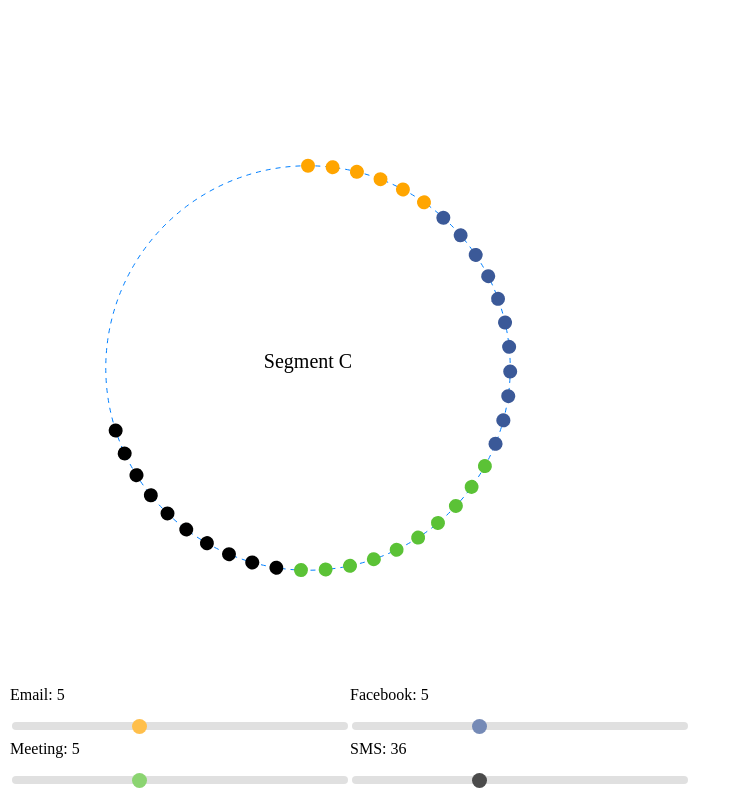
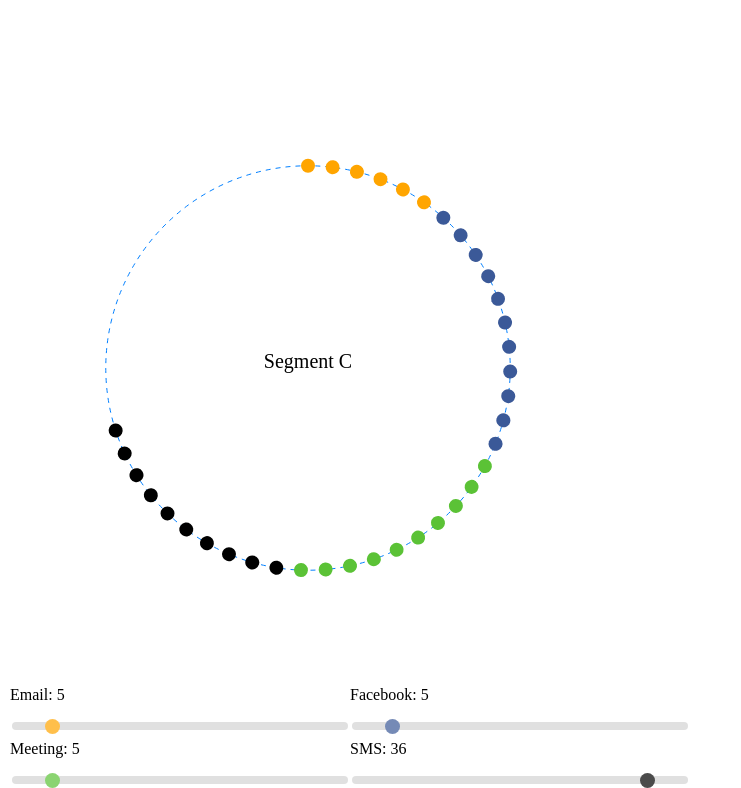
Before and after one commit to hiteshtare/d3js-customer-journey, a plain HTML site: page index.html in a window 1280 px wide. Shown: the part 540-1328 px from the top of the page, without its empty margins (0-741 px from the left). Drawn offline with nearby package versions, Linux system fonts and the light colour scheme.

Commit message:
OMNI-6101: Initialise values for All Sliders

```diff
--- a/index.html
+++ b/index.html
@@ -10,21 +10,21 @@
 		<div class="row">
 			<div class="column">
 				<p>Email: <span id="spanEmail"></span></p>
-				<input type="range" min="1" max="25" value="10" class="slider rangeEmail" id="rangeEmail">
+				<input type="range" min="1" max="40" value="10" class="slider rangeEmail" id="rangeEmail">
 			</div>
 			<div class="column">
 				<p>Facebook: <span id="spanFacebook"></span></p>
-				<input type="range" min="1" max="25" value="10" class="slider rangeFacebook" id="rangeFacebook">
+				<input type="range" min="1" max="40" value="10" class="slider rangeFacebook" id="rangeFacebook">
 			</div>
 		</div>
 		<div class="row">
 			<div class="column">
 				<p>Meeting: <span id="spanMeeting"></span></p>
-				<input type="range" min="1" max="25" value="10" class="slider rangeMeeting" id="rangeMeeting">
+				<input type="range" min="1" max="40" value="10" class="slider rangeMeeting" id="rangeMeeting">
 			</div>
 			<div class="column">
 				<p>SMS: <span id="spanSMS"></span></p>
-				<input type="range" min="1" max="25" value="10" class="slider rangeSMS" id="rangeSMS">
+				<input type="range" min="1" max="40" value="10" class="slider rangeSMS" id="rangeSMS">
 			</div>
 		</div>
 	</div>
--- a/util.js
+++ b/util.js
@@ -278,7 +278,7 @@ function rangeSliderForNodes(circle_svg, p_circle_config) {
   //---------------------EMAIL---------------------//
   var sliderRange_Email = document.getElementById("rangeEmail");
   var spanEmail = document.getElementById("spanEmail");
-  spanEmail.innerHTML = sliderRange_Email.value;
+  sliderRange_Email.value = p_circle_config.Email;
   spanEmail.innerHTML = `` + p_circle_config.Email;
 
   sliderRange_Email.oninput = function () {
@@ -311,7 +311,7 @@ function rangeSliderForNodes(circle_svg, p_circle_config) {
   //---------------------FACEBOOK---------------------//
   var sliderRange_Facebook = document.getElementById("rangeFacebook");
   var spanFacebook = document.getElementById("spanFacebook");
-  spanFacebook.innerHTML = sliderRange_Facebook.value;
+  sliderRange_Facebook.value = p_circle_config.Facebook;
   spanFacebook.innerHTML = `` + p_circle_config.Facebook;
 
   sliderRange_Facebook.oninput = function () {
@@ -344,7 +344,7 @@ function rangeSliderForNodes(circle_svg, p_circle_config) {
   //---------------------MEETING---------------------//
   var sliderRange_Meeting = document.getElementById("rangeMeeting");
   var spanMeeting = document.getElementById("spanMeeting");
-  spanMeeting.innerHTML = sliderRange_Meeting.value;
+  sliderRange_Meeting.value = p_circle_config.Meeting;
   spanMeeting.innerHTML = `` + p_circle_config.Meeting;
 
   sliderRange_Meeting.oninput = function () {
@@ -377,7 +377,7 @@ function rangeSliderForNodes(circle_svg, p_circle_config) {
   //---------------------SMS---------------------//
   var sliderRange_SMS = document.getElementById("rangeSMS");
   var spanSMS = document.getElementById("spanSMS");
-  spanSMS.innerHTML = sliderRange_SMS.value;
+  sliderRange_SMS.value = p_circle_config.SMS;
   spanSMS.innerHTML = `` + p_circle_config.SMS;
 
   sliderRange_SMS.oninput = function () {
```
